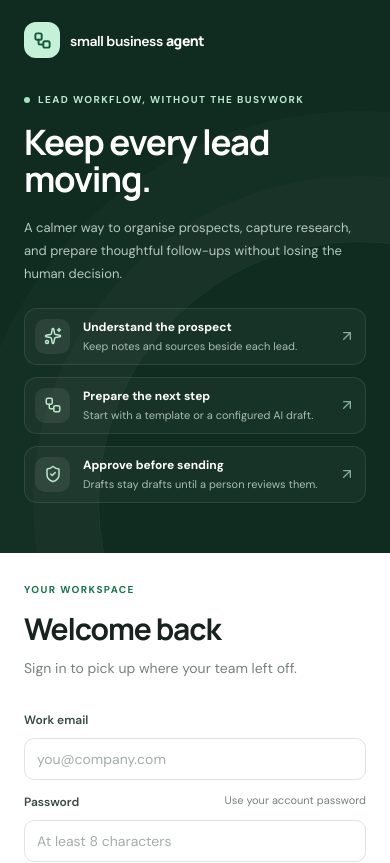
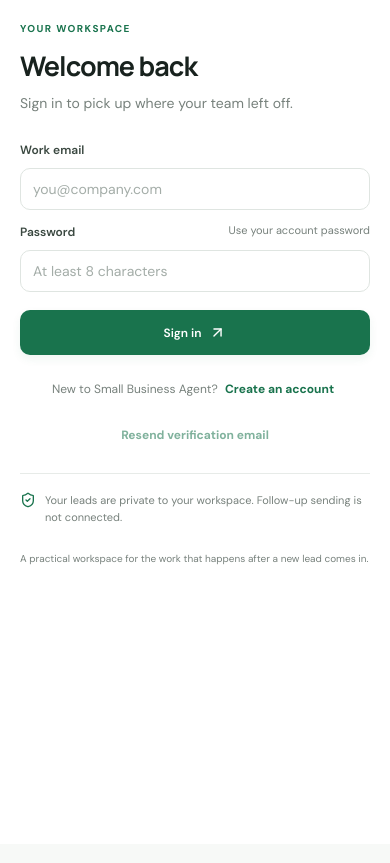
Before and after one commit to ebubechukwusamuel/small-business-agent, a Next.js app: page /login in a window 390 px wide. Shown: the top 863 px of the page. Built offline with nearby package versions, Linux system fonts and the light colour scheme; no server answers.

Commit message:
Hide auth hero on mobile and style business onboarding form

```diff
--- a/src/app/globals.css
+++ b/src/app/globals.css
@@ -99,3 +99,49 @@
     display: none;
   }
 }
+
+
+/* Business onboarding fields before account creation. */
+.onboarding-fields {
+  display: grid;
+  gap: 12px;
+  border: 1px solid var(--line);
+  background: #fbfcfb;
+  border-radius: 13px;
+  padding: 15px;
+  margin-bottom: 8px;
+}
+.onboarding-intro p,
+.onboarding-privacy { font-size: 11px; line-height: 1.55; }
+.onboarding-fields .field-label { margin-bottom: 0; }
+.onboarding-fields .text-input { margin-top: 0; }
+.auth-section-heading {
+  border-top: 1px solid var(--line);
+  padding-top: 17px;
+  margin: 3px 0 5px;
+  font-size: 13px;
+  font-weight: 700;
+  color: var(--ink);
+}
+.auth-panel-wrap:has(.onboarding-fields) { align-items: flex-start; }
+.auth-panel-wrap:has(.onboarding-fields) .auth-panel { max-width: 480px; }
+.auth-panel-wrap:has(.onboarding-fields) .auth-panel-footer { margin-top: 22px; }
+
+@media (max-width: 720px) {
+  /* On phones, show only the working login/signup form and its logo. */
+  .auth-story { display: none !important; }
+  .auth-shell { display: block; min-height: 100dvh; background: #fff; }
+  .auth-panel-wrap {
+    min-height: 100dvh;
+    align-items: flex-start;
+    justify-content: flex-start;
+    padding: max(22px, env(safe-area-inset-top)) 20px max(24px, env(safe-area-inset-bottom));
+  }
+  .auth-panel-wrap:has(.onboarding-fields) { align-items: flex-start; }
+  .auth-panel-wrap .auth-panel { max-width: 520px; }
+  .auth-panel-heading { margin-bottom: 21px; }
+  .auth-panel-heading h2 { font-size: 27px; }
+  .auth-panel-footer { margin-top: 25px; }
+  .onboarding-fields { padding: 13px; gap: 11px; }
+  .onboarding-fields .two-col { grid-template-columns: 1fr; }
+}
```
